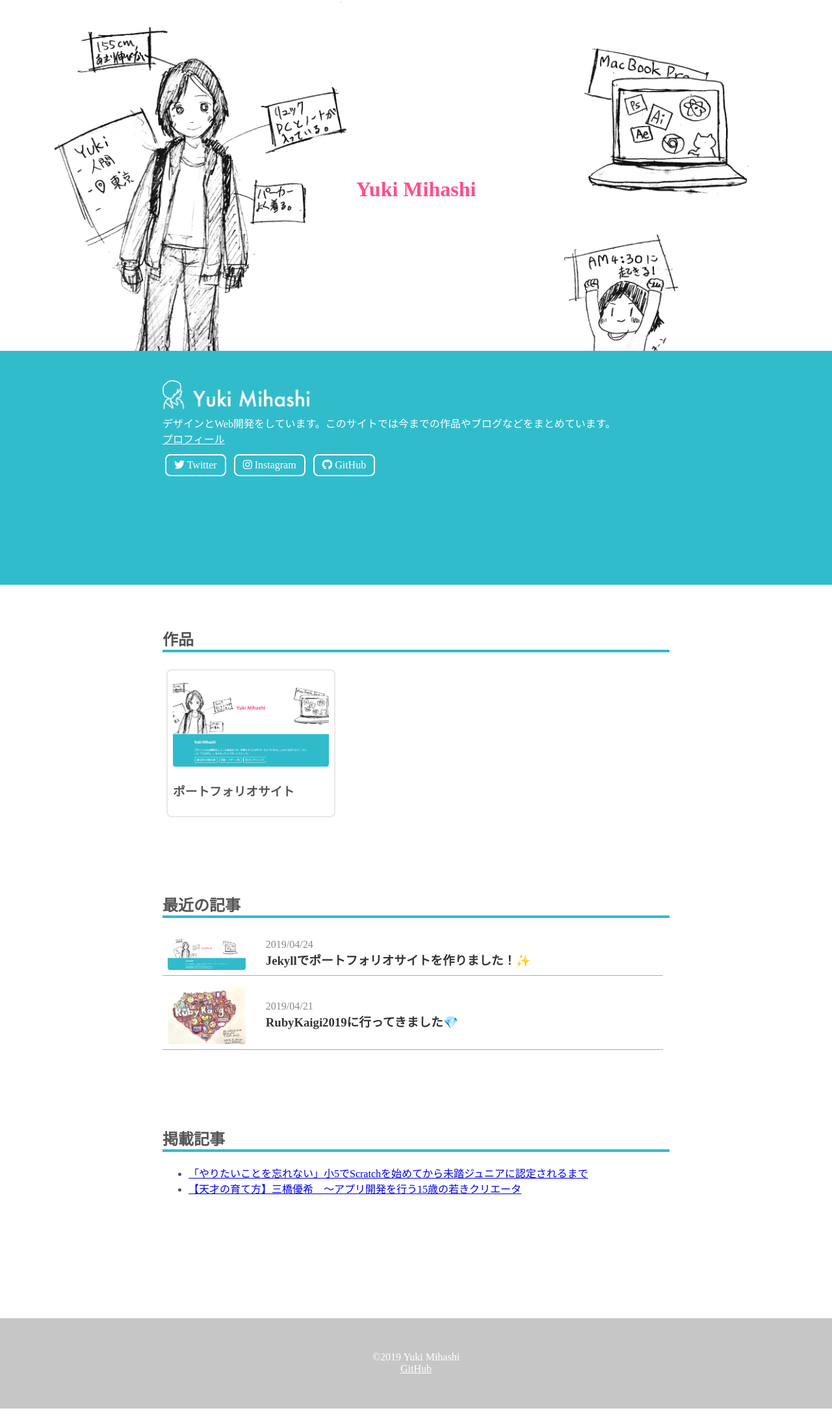
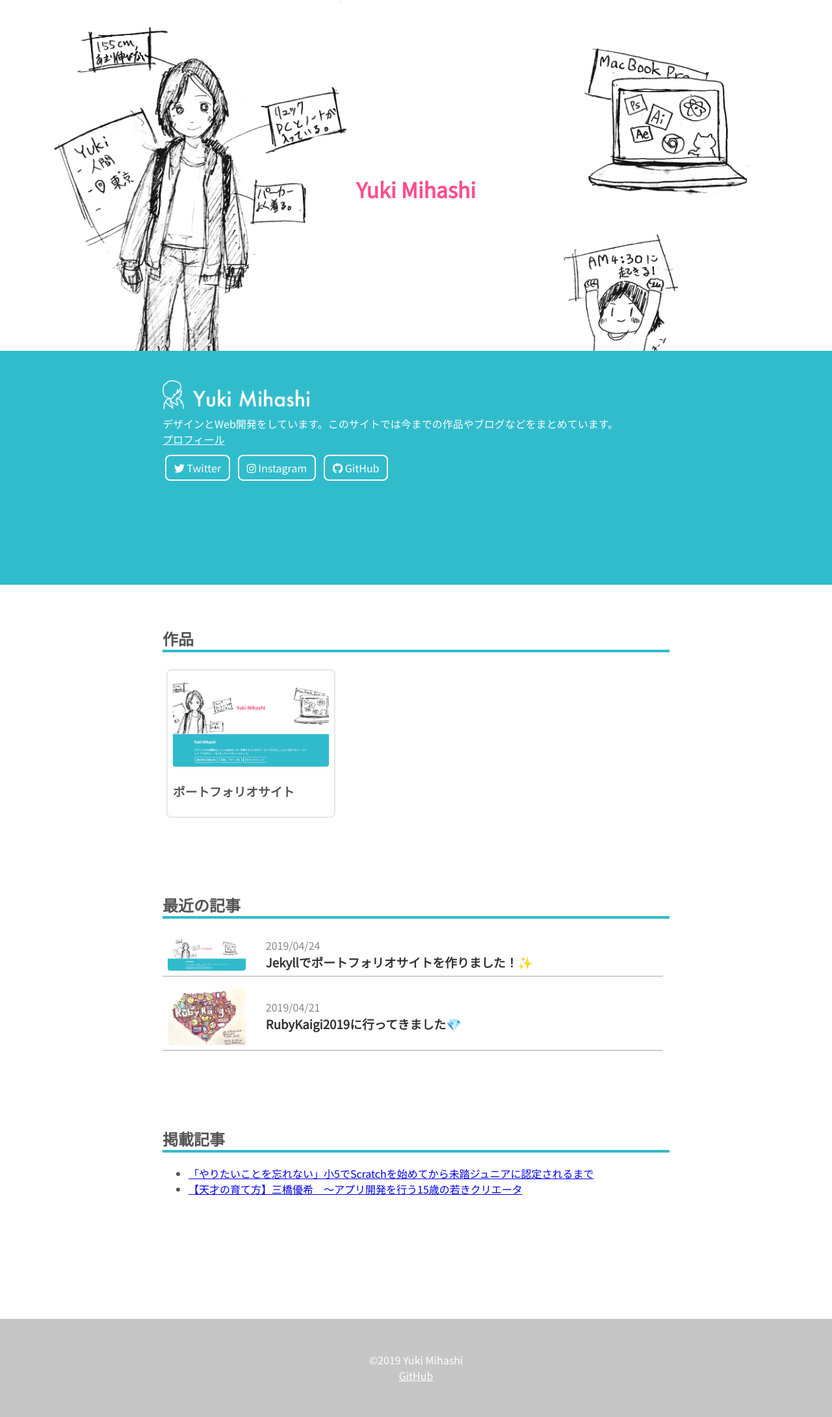
Before and after one commit to madoreenu/yuki384.github.io, a Jekyll site: the page built from index.md, in a window 1280 px wide. Shown: the whole page at 65% size. Built offline with Jekyll 4.4.1, drawn with Linux system fonts in a browser that asks for light colours; nearby versions of some CDN libraries.

Commit message:
fix font setting

```diff
--- a/assets/css/main.css
+++ b/assets/css/main.css
@@ -1,9 +1,9 @@
 @import url('https://use.fontawesome.com/releases/v5.0.8/css/all.css');
-@import url('https://fonts.googleapis.com/earlyaccess/notosansjapanese.css');
+@import url('https://fonts.googleapis.com/css?family=Noto+Sans+JP');
 
 body{
   margin: 0;
-  font-family: "notosansjapanese";
+  font-family: "Noto Sans JP";
   color: #555;
 }
 .section{
```
